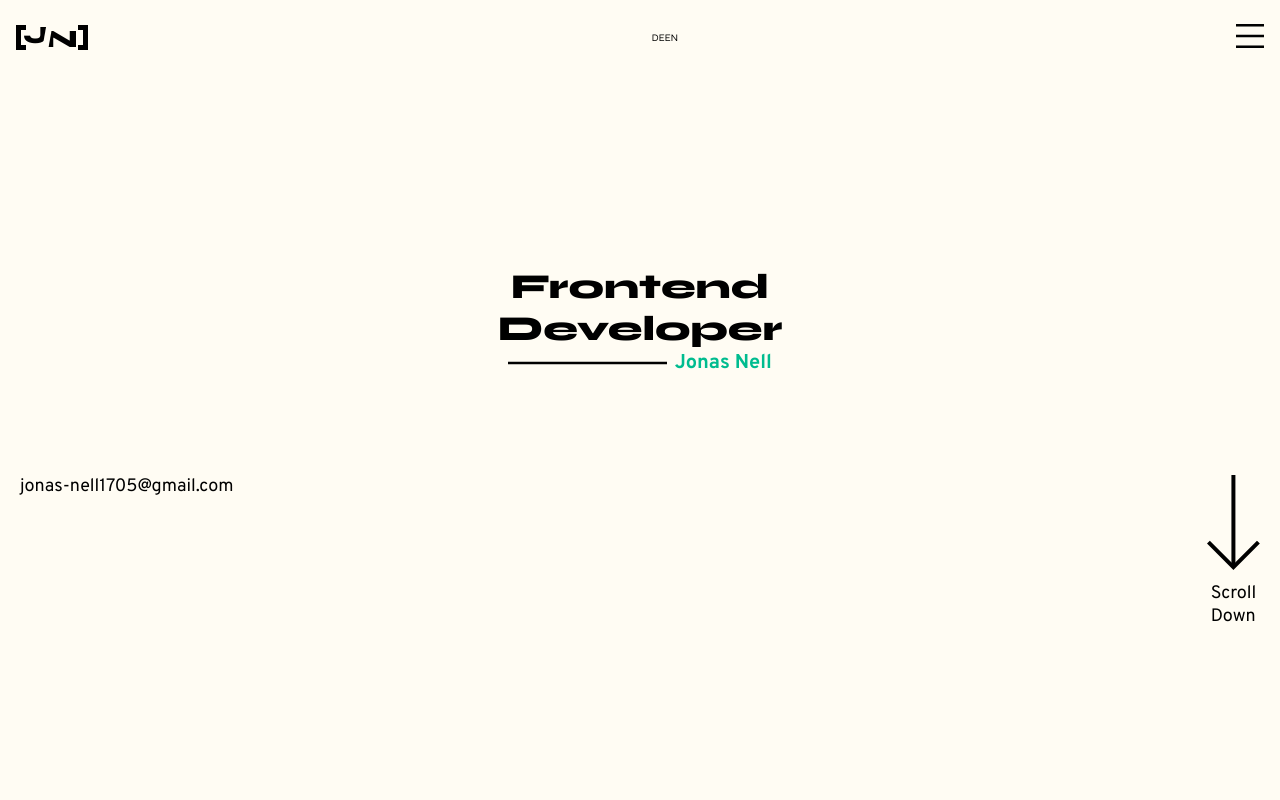
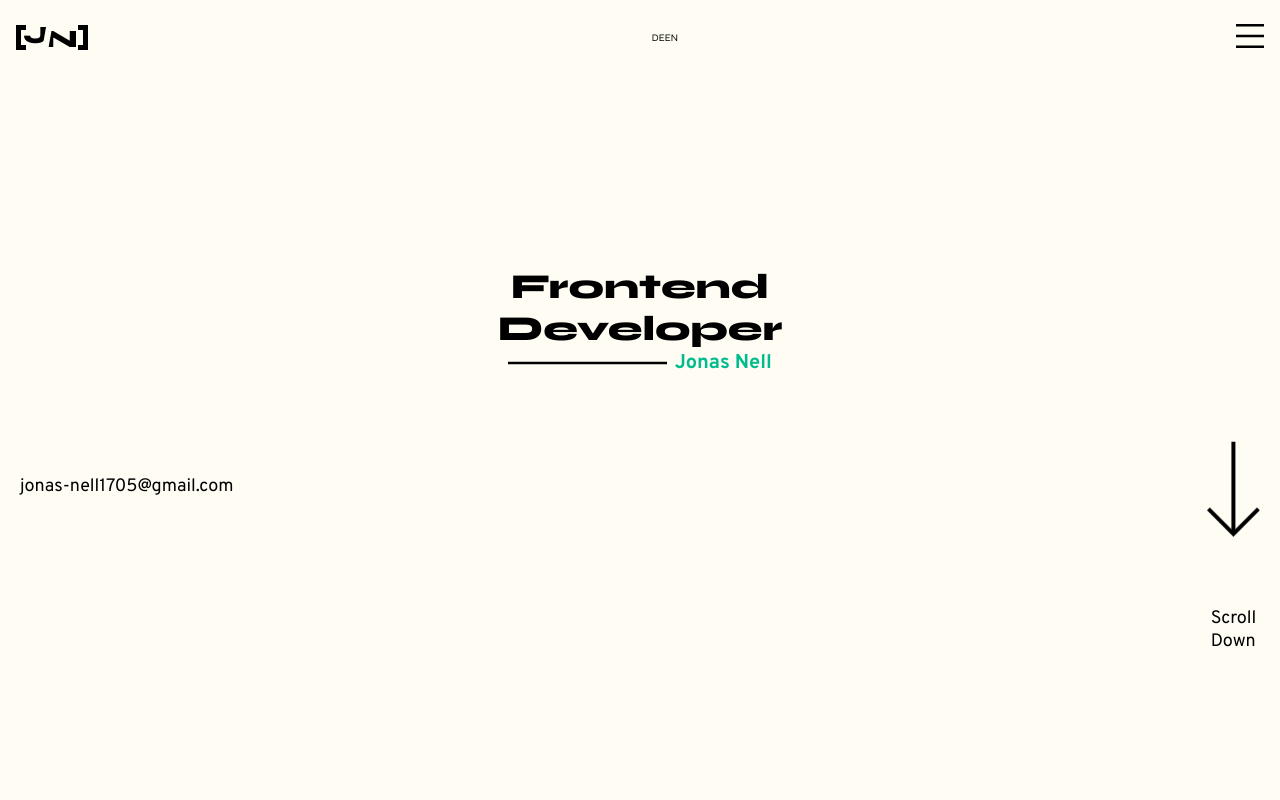
Before and after one commit to jonas-nell/portfolio, an Angular app: page / in a window 1280 px wide. Shown: the top 800 px of the page. Built offline with nearby package versions, Linux system fonts and the light colour scheme.

Commit message:
feat: added arrow animation

```diff
--- a/src/app/hero/hero.html
+++ b/src/app/hero/hero.html
@@ -7,7 +7,9 @@
         </div>
         <p class="mail">jonas-nell1705@gmail.com</p>
         <div class="hero-right">
-            <img src="./assets/icons/arrow-down.svg" alt="">
+            <div class="arrow-wrapper">
+                <img src="./assets/icons/arrow-down.svg" alt="">
+            </div>
             <p>Scroll <br> Down</p>
         </div>
     </div>
--- a/src/app/hero/hero.scss
+++ b/src/app/hero/hero.scss
@@ -1,11 +1,10 @@
-.hero-section{
+.hero-section {
     height: 100dvh;
 
-    .content{
+    .content {
         flex-direction: column;
         align-items: center;
         justify-content: center;
-
 
         h1 {
             font-size: 3.5rem;
@@ -13,27 +12,25 @@
             top: -20%;
         }
 
-        .name-tag{
+        .name-tag {
             display: flex;
             justify-content: center;
             gap: 0.8rem;
             top: -20%;
 
-
-
-            img{
+            img {
                 width: 55%;
             }
 
-            .name{
+            .name {
                 color: var(--mint);
-                font-family: "Overpass";
+                font-family: 'Overpass';
                 font-size: 2rem;
                 font-weight: 700;
             }
         }
 
-        .mail{
+        .mail {
             position: absolute;
             left: 2rem;
             top: 50%;
@@ -43,18 +40,37 @@
             font-size: 1.8rem;
         }
 
-        .hero-right{
+        .hero-right {
             position: absolute;
             display: flex;
             flex-direction: column;
             align-items: center;
             right: 2rem;
             top: 50%;
-            gap: 1.2rem;
+            gap: 3rem;
 
             font-family: Overpass;
             font-size: 1.8rem;
+
+            .arrow-window {
+                height: 3rem;
+                overflow: hidden;
+                display: flex;
+                justify-content: center;
+            }
+
+            img {
+                animation: sink-into-text 1.2s linear infinite;
+            }
+        }
+
+        @keyframes sink-into-text {
+            0% {
+                transform: translateY(-50%);
+            }
+            100% {
+                transform: translateY(40%);
+            }
         }
     }
-
 }
```
